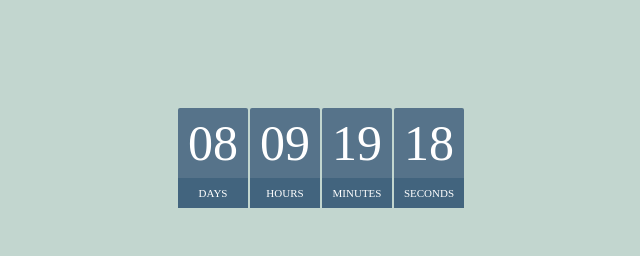
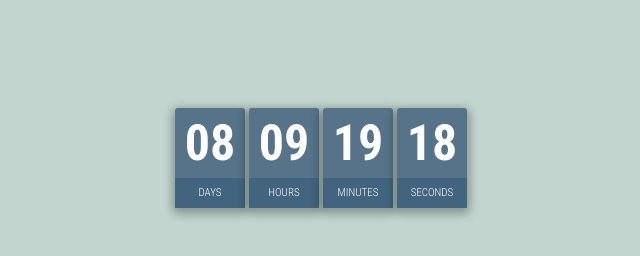
Before and after one commit to Olgashulz/goit-js-hw-11-timer, a plain HTML site: page index.html in a window 1280 px wide. Shown: the whole page, without its empty margins (319-959 px from the left). Drawn offline with Linux system fonts and the light colour scheme.

Commit message:
шрифт

```diff
--- a/index.html
+++ b/index.html
@@ -5,6 +5,7 @@
     <meta http-equiv="X-UA-Compatible" content="IE=edge">
     <meta name="viewport" content="width=device-width, initial-scale=1.0">
     <title>Document</title>
+    <link href="https://fonts.googleapis.com/css2?family=Kaushan+Script&family=Roboto+Condensed:ital,wght@0,300;0,400;0,700;1,300;1,700&display=swap" rel="stylesheet">
     <link rel="stylesheet" href="style.css"/>
 </head>
 <body>
--- a/style.css
+++ b/style.css
@@ -13,10 +13,14 @@ body{
 		font-size: 50px;
 		background: #56738a;
 		color: #ffffff;
+		font-family: 'Roboto Condensed', sans-serif;
+		font-weight: 600;
 		line-height: 70px;
 		width: 70px;
-		margin: 0 1px;
-		border-radius: 2px;
+		margin: 0 2px;
+		border-radius: 3px;
+		box-shadow: 0px 3px 10px 3px rgba(0, 0, 0, 0.3);
+
     }
 
 
@@ -25,6 +29,8 @@ body{
 		background: #42647e;
 		color: inherit;
 		text-transform: uppercase;
+		font-family: 'Roboto Condensed', sans-serif;
+		font-weight: 300;
 		font-size: 11px;
 		line-height: 30px;
 		width: auto;
@@ -37,11 +43,3 @@ body{
 		line-height: 70px;
 		margin: 0 5px;
 	}
-	/* @media (max-width: 767px){
-
-		.field{
-			line-height: 40px;
-			font-size: 30px;
-		}
-
-	} */
```
